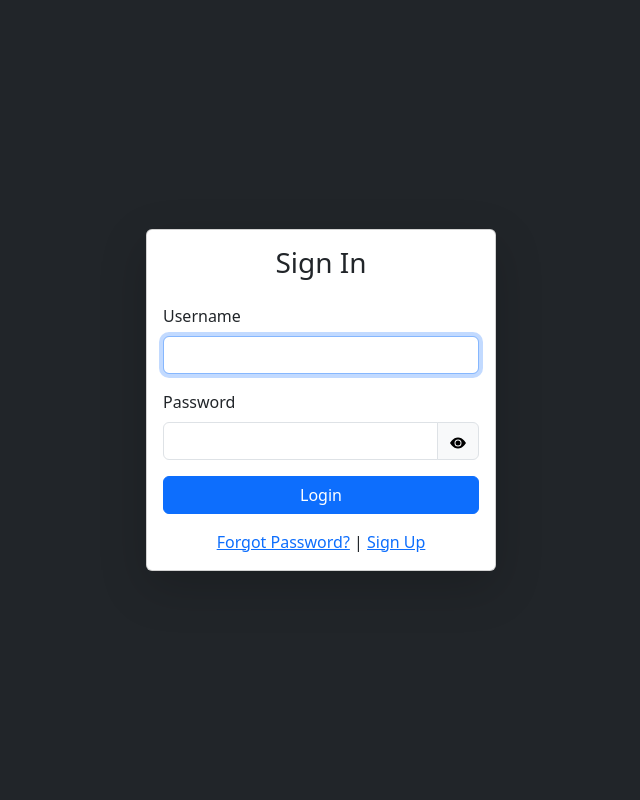
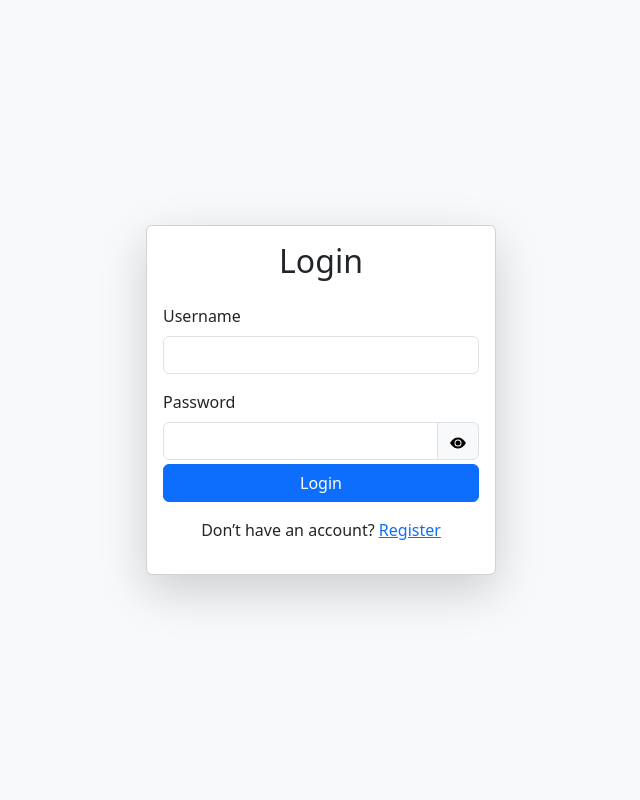
Before and after one commit to Ahan-07/php_crud_project, a PHP site: page /login.php in a window 1280 px wide. Shown: the whole page, without its empty margins (319-959 px from the left). Run offline with PHP 8.4, Linux system fonts and the light colour scheme.

Commit message:
Update login.php

```diff
--- a/login.php
+++ b/login.php
@@ -2,70 +2,78 @@
 session_start();
 include 'db.php';
 
+$error = '';
+
 if (isset($_POST['login'])) {
-    $username = $_POST['username'];
-    $password = $_POST['password'];
+  $username = trim($_POST['username']);
+  $password = $_POST['password'];
 
-    $result = mysqli_query($conn, "SELECT * FROM users WHERE username='$username'");
-    $row = mysqli_fetch_assoc($result);
+  // Prepare statement
+  $stmt = $conn->prepare("SELECT * FROM users WHERE username = ?");
+  $stmt->bind_param("s", $username);
+  $stmt->execute();
 
-    if ($row && password_verify($password, $row['password'])) {
-        $_SESSION['user_id'] = $row['id'];
-        header('Location: blog.php');
-        exit;
-    } else {
-        $error = "Invalid login credentials.";
-    }
+  $result = $stmt->get_result();
+  $user = $result->fetch_assoc();
+
+  // Verify password
+  if ($user && password_verify($password, $user['password'])) {
+    $_SESSION['user_id'] = $user['id'];
+    $_SESSION['username'] = $user['username'];
+    $_SESSION['user_role'] = $user['role'];
+
+    // Optional: redirect based on role
+    header("Location: blog.php");
+    exit;
+  } else {
+    $error = "Invalid username or password.";
+  }
+
+  $stmt->close();
 }
 ?>
 
 <!DOCTYPE html>
 <html lang="en">
+
 <head>
   <meta charset="UTF-8">
-  <meta http-equiv="X-UA-Compatible" content="IE=edge">
-  <meta name="viewport" content="width=device-width, initial-scale=1.0">
-  <title>Login</title>
+  <title>Login - BlogVerse</title>
   <link href="https://cdn.jsdelivr.net/npm/bootstrap@5.3.0/dist/css/bootstrap.min.css" rel="stylesheet">
-  <style>
-    .password-toggle {
-      cursor: pointer;
-    }
-  </style>
 </head>
-<body class="bg-dark">
+
+<body class="bg-light">
+
+  <!-- <div class="container mt-5" style="max-width: 500px;"> -->
   <div class="d-flex justify-content-center align-items-center vh-100">
     <div class="card shadow-lg" style="width: 350px;">
       <div class="card-body">
-        <h3 class="card-title text-center mb-4">Sign In</h3>
+        <h2 class="mb-4 text-center">Login</h2>
 
-        <?php if (isset($error)) : ?>
-          <div class="alert alert-danger" role="alert">
-            <?= $error ?>
-          </div>
+        <?php if ($error): ?>
+          <div class="alert alert-danger"><?= $error ?></div>
         <?php endif; ?>
 
-        <form method="POST" id="loginForm">
+        <form method="POST" novalidate>
           <div class="mb-3">
-            <label for="username" class="form-label">Username</label>
-            <input type="text" class="form-control" id="username" name="username" autocomplete="username" required autofocus>
+            <label class="form-label">Username</label>
+            <input type="text" name="username" class="form-control" required>
           </div>
 
           <div class="mb-3 position-relative">
             <label for="password" class="form-label">Password</label>
             <div class="input-group">
-              <input type="password" class="form-control" id="password" name="password" autocomplete="current-password" required>
-              <span class="input-group-text password-toggle" id="togglePassword">
-                <i><img src="eye-fill.svg" alt="Show/Hide" /></i>
-              </span>
+              <input type="password" class="form-control" id="password" name="password" required>
+              <span class="input-group-text password-toggle" id="togglePassword"><i>
+                  <img src="eye-fill.svg" alt="" srcset="">
+                </i></span>
             </div>
-          </div>
 
-          <button type="submit" name="login" class="btn btn-primary w-100" id="submitBtn">Login</button>
+            <button type="submit" name="login" class="btn mt-1 btn-primary w-100">Login</button>
         </form>
 
         <div class="text-center mt-3">
-          <a href="#">Forgot Password?</a> | <a href="register.php">Sign Up</a>
+          Don’t have an account? <a href="register.php">Register</a>
         </div>
       </div>
     </div>
@@ -84,4 +92,5 @@ if (isset($_POST['login'])) {
     });
   </script>
 </body>
+
 </html>
```
